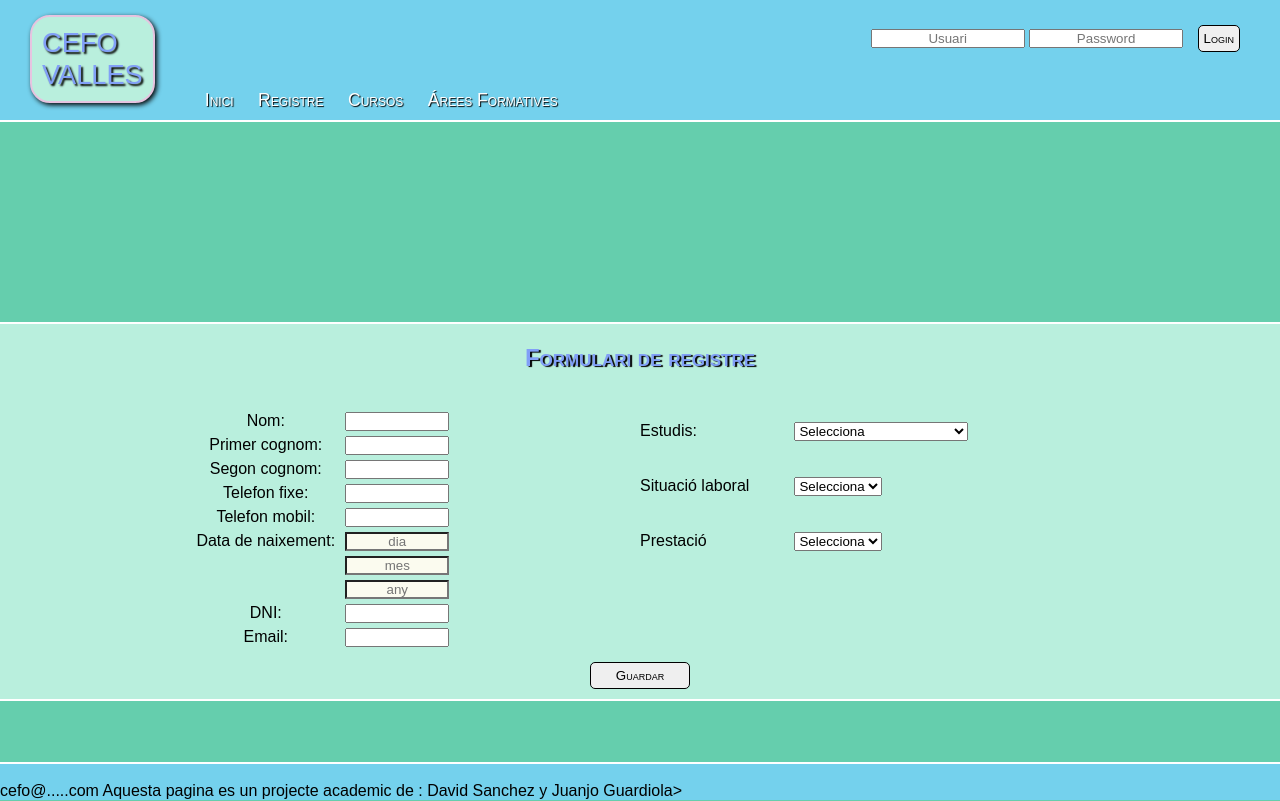
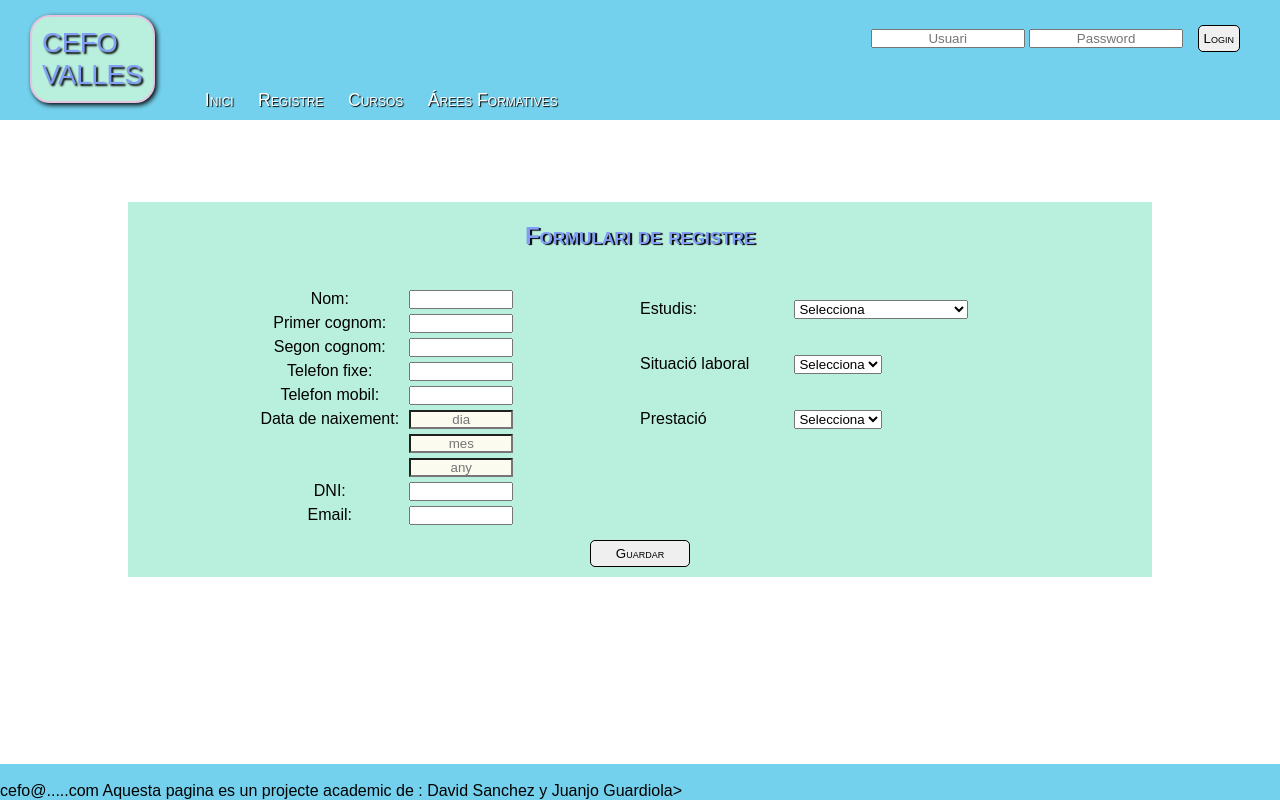
Before and after one commit to Haritakari/cefo_juandavid, a CodeIgniter app: page /cefo_juandavid/index.php/usuario/registro in a window 1280 px wide. Run offline with CodeIgniter, Linux system fonts and the light colour scheme.

Commit message:
miscosas

```diff
--- a/cefo_juanjdavid/application/config/database.php
+++ b/cefo_juanjdavid/application/config/database.php
@@ -1,5 +1,6 @@
 <?php
 defined('BASEPATH') OR exit('No direct script access allowed');
+
 
 /*
 | -------------------------------------------------------------------
@@ -72,12 +73,11 @@ defined('BASEPATH') OR exit('No direct script access allowed');
 */
 $active_group = 'default';
 $query_builder = TRUE;
-
 $db['default'] = array(
 	'dsn'	=> '',
 	'hostname' => 'localhost',
 	'username' => 'root',
-	'password' => 'usuarim',
+	'password' => '',
 	'database' => 'preinscripcions',
 	'dbdriver' => 'mysqli',
 	'dbprefix' => '',
--- a/cefo_juanjdavid/application/controllers/Usuario.php
+++ b/cefo_juanjdavid/application/controllers/Usuario.php
@@ -356,13 +356,13 @@ defined('BASEPATH') OR exit('No direct script access allowed');
 		}
 
 		public function alumne(){
-			if(!Login::getUsuario())
+			if(!$u=Login::getUsuario())
 				show_error('Tens que estar identificat ',294,'Error , Identificat');
 			$this->load->model('subscripcionsModel');
 			$this->load->model('preinscripcionsModel');
 			$this->load->model('CursModel');
 			$this->load->model('AreesModel');
-			$u=Login::getUsuario();
+
 			$alumne=new UsuarioModel();
 			$alumne->id=$u->id;
 			$alumne=$alumne->getUsuario2();
@@ -381,14 +381,16 @@ defined('BASEPATH') OR exit('No direct script access allowed');
 			$sub=new SubscripcionsModel();
 			$sub->id_usuari=$u->id;
 			$subscri=$sub->getSubscripcions();
-			var_dump($subscri);
+
 			$alusubs=array();
 			if(count($subscri)>=1){
 				foreach ($subscri as $p=>$v){
 					$area= new AreesModel();
-					$area=$area->getArea($v->id);
+					$area->id=$v->id_area;
+					$area=$area->getArea();
 					$alusubs[]=$area[0];
 				}
+
 			}
 			$data['alusubs']=$alusubs;
 			$data['curspreins']=$curspreins;
--- a/cefo_juanjdavid/application/libraries/Login.php
+++ b/cefo_juanjdavid/application/libraries/Login.php
@@ -50,9 +50,9 @@
 			$us->dni=$u;
 			$us->data_naixement=$p;
 			if(!$us->validar()){
-				$mess='No lo has puesto bien xd';
+				$mess='No esta ben escrita';
 				$stat=404;
-				$head='Error en la identificacion';
+				$head='Identificació incorrecta';
 					show_error($mess,$stat,$head);
 			}
 			$user=$us->getUsuario();
--- a/cefo_juanjdavid/css/style.css
+++ b/cefo_juanjdavid/css/style.css
@@ -4,7 +4,7 @@
 }
 
 :root{
-background-color:#65CEAD;
+background-color:white;
 }
 li{
 		list-style-type:none;
@@ -21,8 +21,10 @@ input.peq{
 }
 body{
 	font-family: arial, verdana;
-	height:100%;
+	width:80%;
 	background-color:rgba(100,100,100,0);
+	margin-left: auto;
+	margin-right: auto;
 }
 a, a:hover, a:focus{
 	color:inherit;
@@ -46,14 +48,16 @@ a, a:hover, a:focus{
 }
 .menu {
 	border-bottom:solid 2px  white;
-
+	position:fixed;
 	top:0px;
+	left:0px;
 	width:100%;
 }
 footer{
 	border-top:solid 2px  white;
 	position:fixed;
 	bottom:0px;
+	left:0px;
 	width:100%;
 }
 h2{
@@ -74,6 +78,7 @@ li.unem{
 .content{
 	margin-top:200px;
 	margin-bottom:100px;
+
 	background-color: #b9efdd;
 	border-bottom:solid 2px  white;
 	border-top:solid 2px  white;
```
